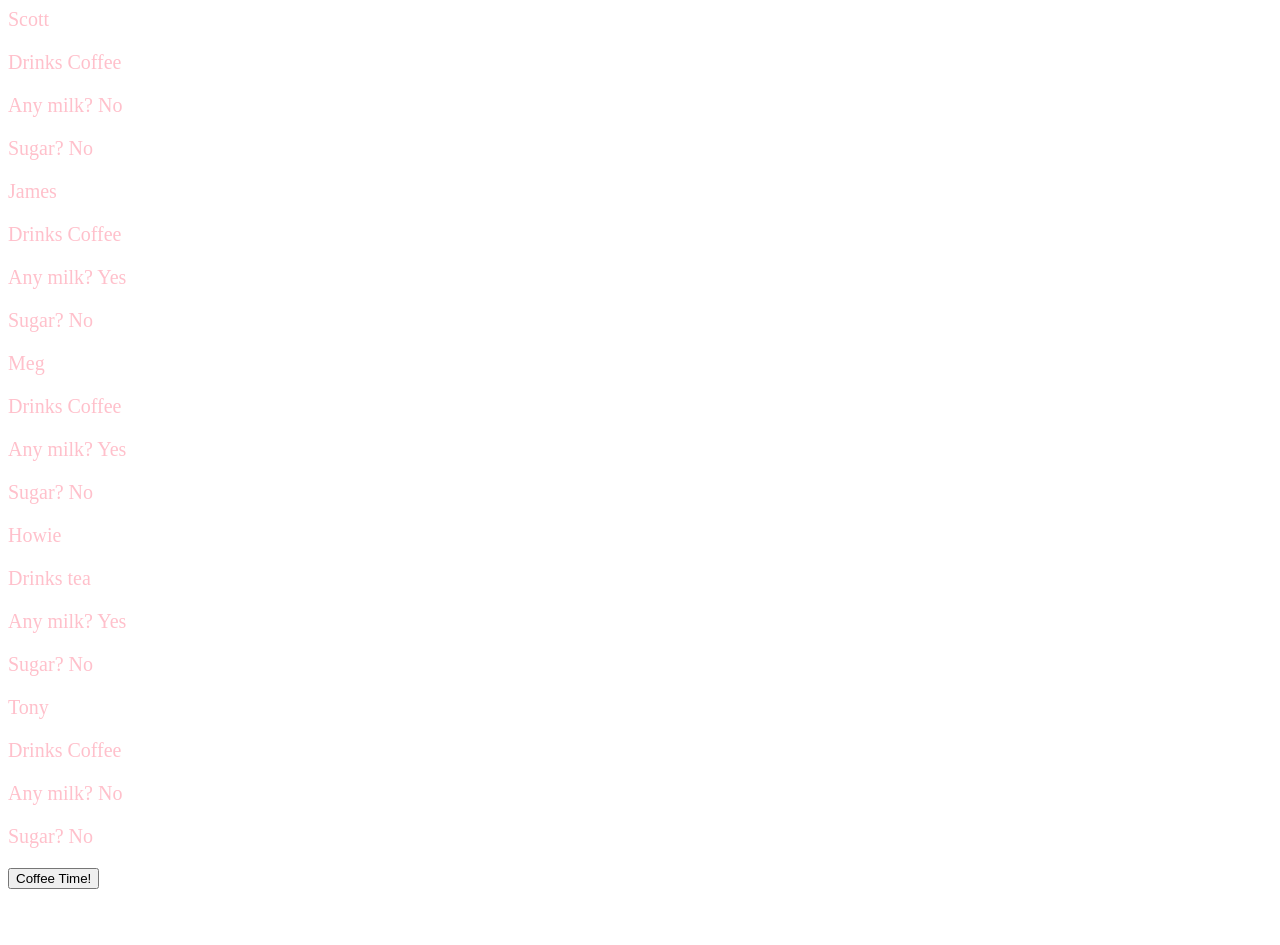
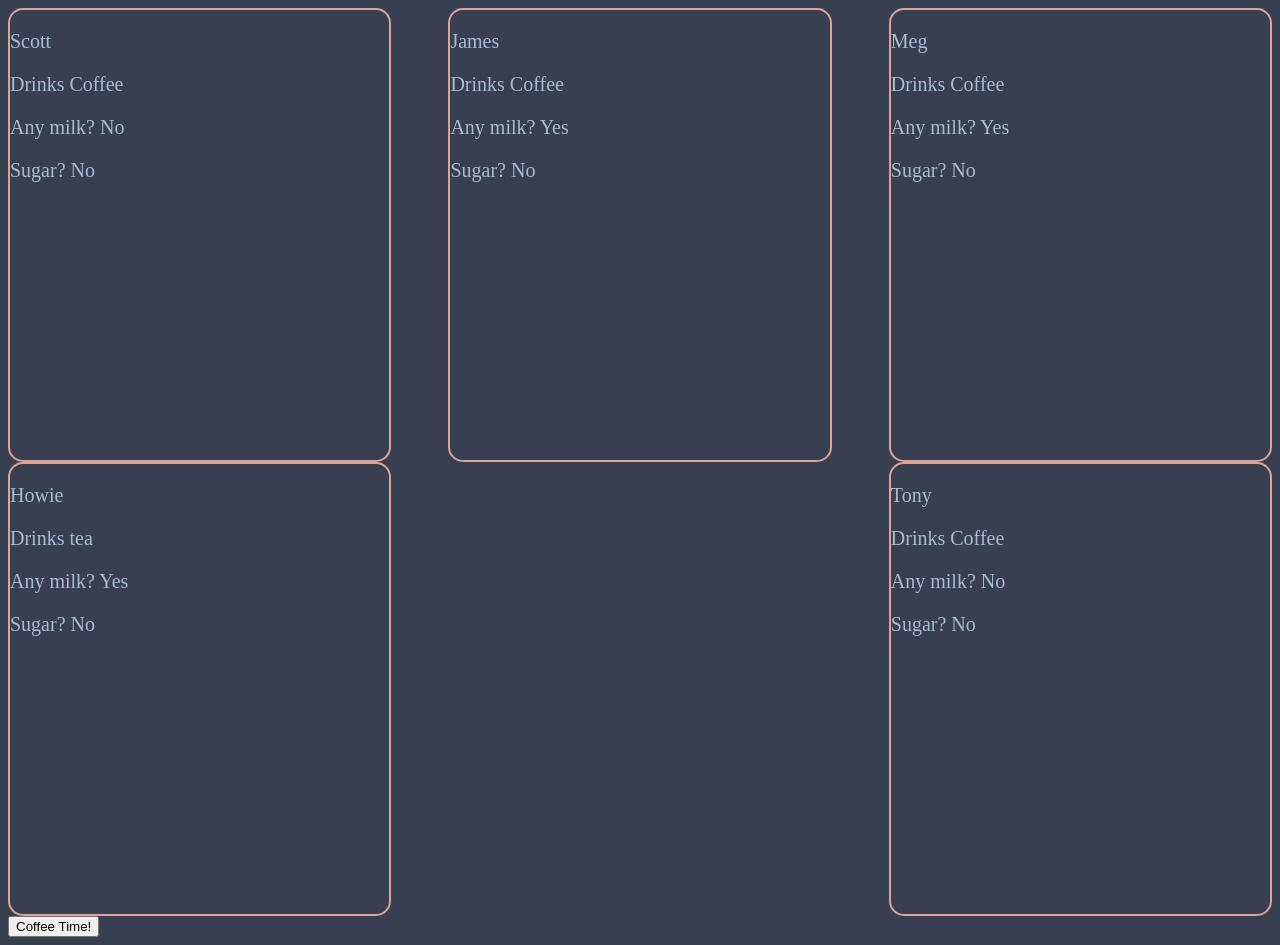
Before and after one commit to ListenCreative-James/Coffee-Round, a PHP site: page / in a window 1280 px wide. Before the commit the page ends 889 px from the top, so only its background shows below. Run offline with PHP 8.4, Linux system fonts and the light colour scheme; style sheets or scripts are compiled from the project's sources.

Commit message:
update styles

```diff
--- a/styles.scss
+++ b/styles.scss
@@ -1,7 +1,32 @@
+/* colour scheme colours
+
+#d8dbe2 - gainsboro
+#a9bcd0 - pastel blue
+#58a4b0 - cadet blue
+#373f51 - background - charcoal
+#daa49a - pastel pink
+ */
+
 body {
- color: blue;
+ background-color:#373F51;
   p {
-    color:pink;
+    color:#A9BCD0;
     font-size:20px;
   }
 }
+
+#coworkers-wrapper {
+  display:flex;
+  flex-wrap: wrap;
+  flex-direction: row;
+  align-items: center;
+  justify-content: space-between;
+  .coworker {
+    width:30%;
+    height:450px;
+    border:2px solid #daa49a;
+    border-radius:15px;
+
+
+  }
+}
```
Also changed, not shown: 1 other file.
